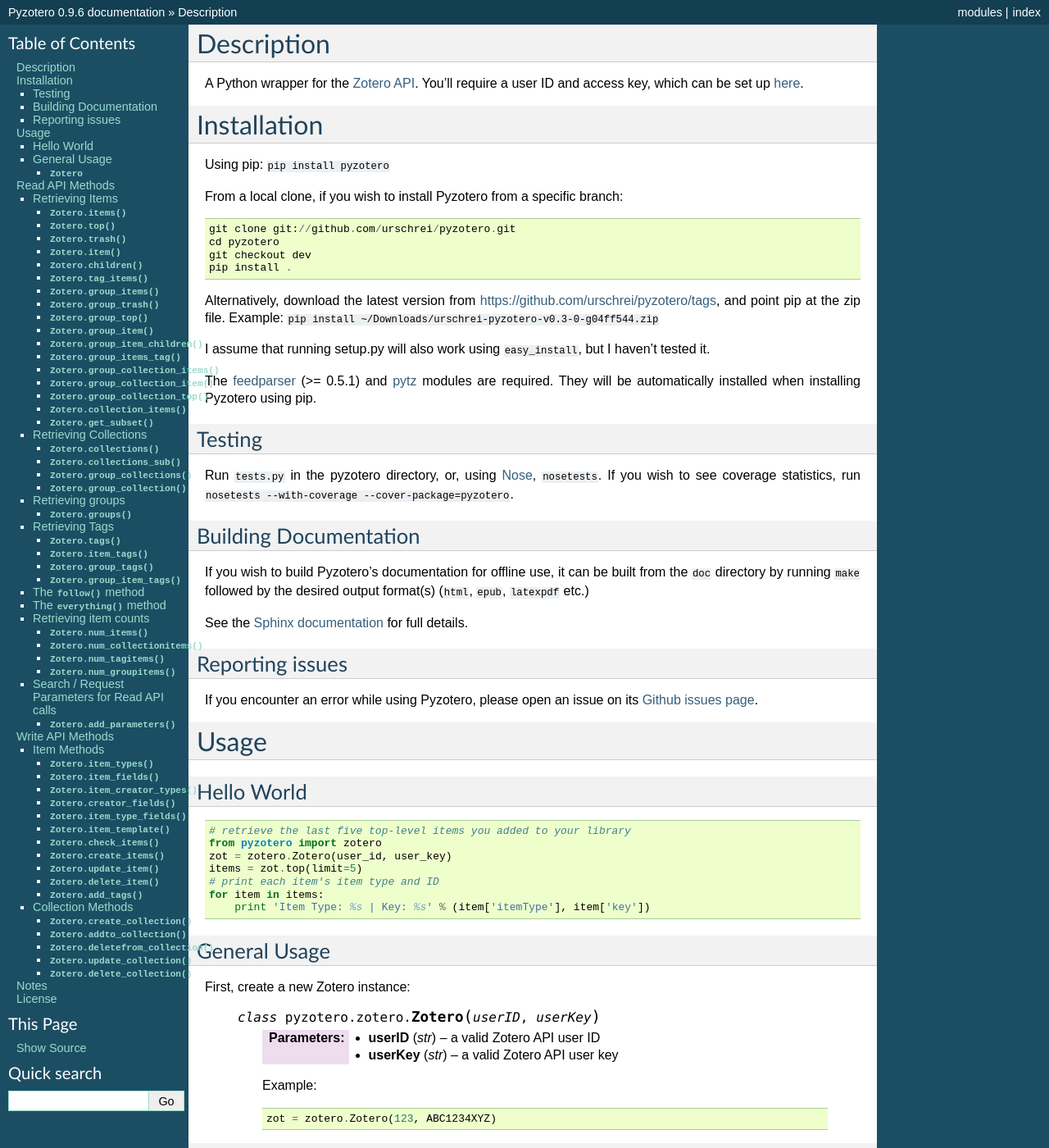
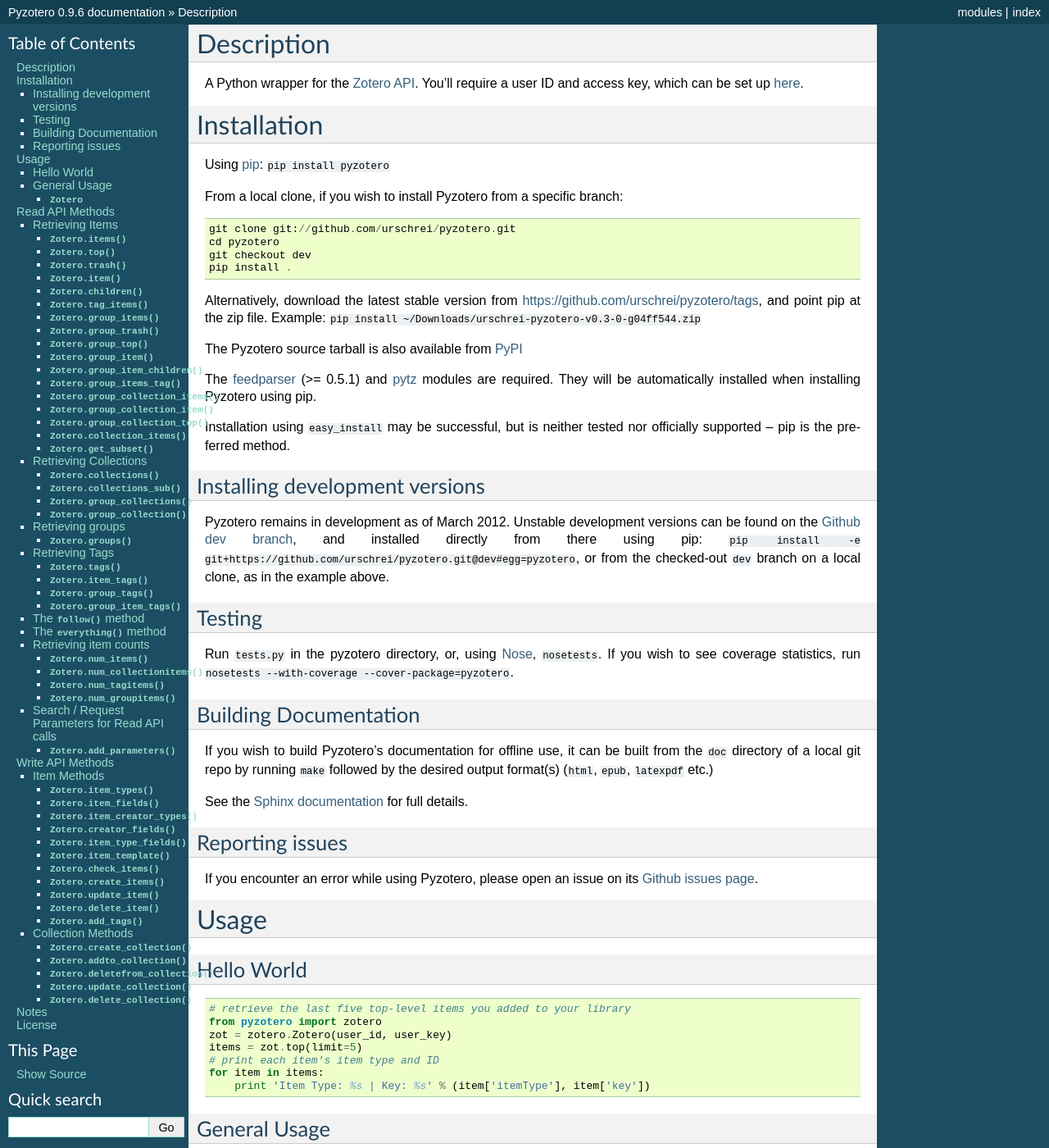
Before and after one commit to urschrei/pyzotero, a Sphinx documentation site: the page built from doc/index.txt, in a window 1280 px wide and 1400 px high. Shown: the whole window at 82% size. Built offline with Sphinx 7.4.7, drawn with Linux system fonts in a browser that asks for light colours.

Commit message:
Reworking installation section of docs

```diff
--- a/doc/index.txt
+++ b/doc/index.txt
@@ -16,7 +16,7 @@
 
 Installation
 ============
-Using pip: ``pip install pyzotero``
+Using `pip <http://www.pip-installer.org/en/latest/index.html>`_: ``pip install pyzotero``
 
 From a local clone, if you wish to install Pyzotero from a specific branch::
 
@@ -25,23 +25,32 @@
     git checkout dev
     pip install .
 
-Alternatively, download the latest version from https://github.com/urschrei/pyzotero/tags, and point pip at the zip file.
+Alternatively, download the latest stable version from https://github.com/urschrei/pyzotero/tags, and point pip at the zip file.
 Example: ``pip install ~/Downloads/urschrei-pyzotero-v0.3-0-g04ff544.zip``
 
-I assume that running setup.py will also work using ``easy_install``, but I haven't tested it.
+The Pyzotero source tarball is also available from `PyPI <http://pypi.python.org/pypi/Pyzotero>`_
 
 The `feedparser <http://feedparser.org>`_ (>= 0.5.1) and `pytz <http://pypi.python.org/pypi/pytz/>`_ modules are required. They will be automatically installed when installing Pyzotero using pip.
+
+Installation using ``easy_install`` may be successful, but is neither tested nor officially supported – pip is the preferred method.
+
+
+===============================
+Installing development versions
+===============================
+Pyzotero remains in development as of March 2012. Unstable development versions can be found on the `Github dev branch <https://github.com/urschrei/pyzotero/tree/dev>`_, and installed directly from there using pip: ``pip install -e git+https://github.com/urschrei/pyzotero.git@dev#egg=pyzotero``, or from the checked-out ``dev`` branch on a local clone, as in the example above.
+
 
 =======
 Testing
 =======
-Run ``tests.py`` in the pyzotero directory, or, using `Nose <http://somethingaboutorange.com/mrl/projects/nose/1.0.0/index.html>`_, ``nosetests``. If you wish to see coverage statistics, run ``nosetests --with-coverage --cover-package=pyzotero``.
+Run ``tests.py`` in the pyzotero directory, or, using `Nose <http://readthedocs.org/docs/nose/en/latest/>`_, ``nosetests``. If you wish to see coverage statistics, run ``nosetests --with-coverage --cover-package=pyzotero``.
 
 
 ======================
 Building Documentation
 ======================
-If you wish to build Pyzotero's documentation for offline use, it can be built from the ``doc`` directory by running ``make`` followed by the desired output format(s) (``html``, ``epub``, ``latexpdf`` etc.)
+If you wish to build Pyzotero's documentation for offline use, it can be built from the ``doc`` directory of a local git repo by running ``make`` followed by the desired output format(s) (``html``, ``epub``, ``latexpdf`` etc.)
 
 See the `Sphinx documentation <http://sphinx.pocoo.org/tutorial.html#running-the-build>`_ for full details.
 
```
